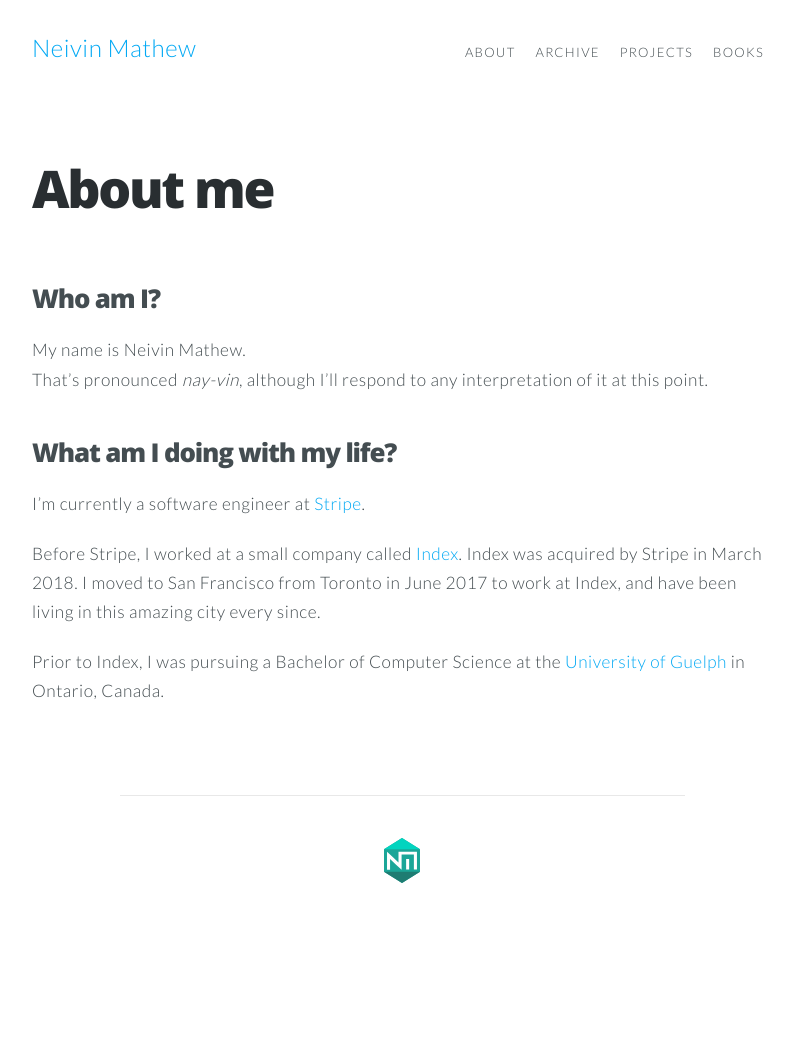
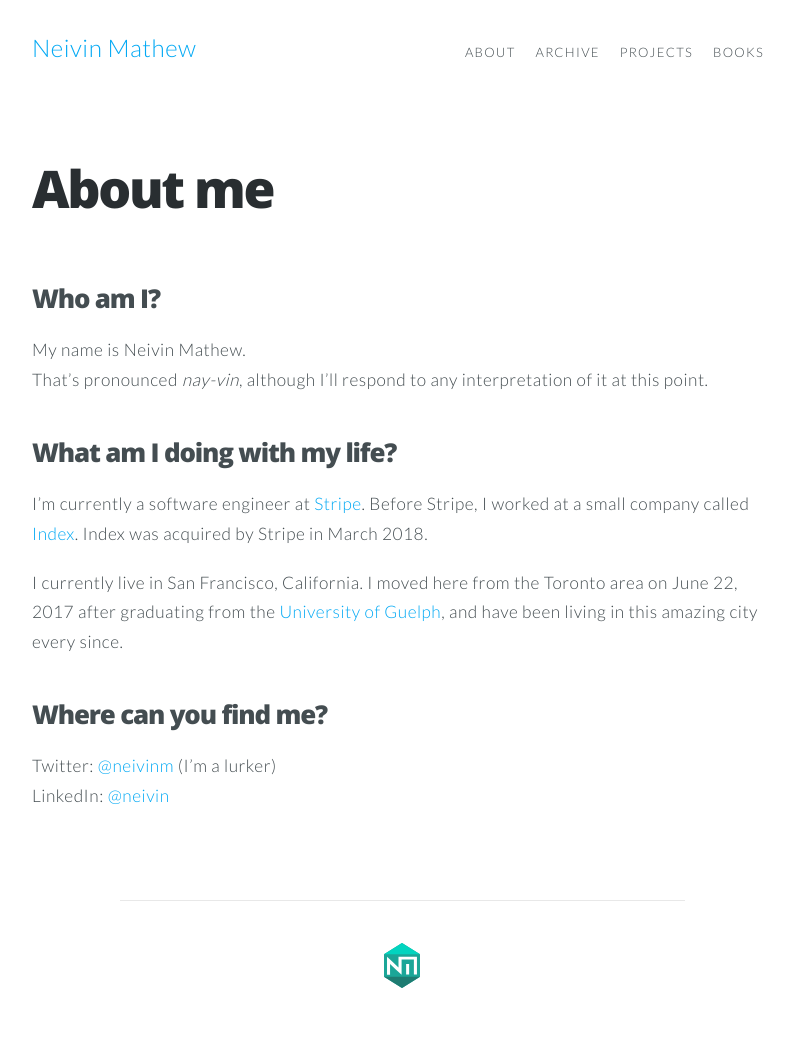
Before and after one commit to neivin/neivin.github.io, a Jekyll site: the page built from pages/about.md, in a window 1280 px wide. Shown: the whole page, without its empty margins (238-1032 px from the left). Built offline with Jekyll 4.4.1, drawn with Linux system fonts in a browser that asks for light colours; before the commit the page ends 945 px from its top, so only the background shows below that.

Commit message:
add plans and update about

```diff
--- a/pages/about.md
+++ b/pages/about.md
@@ -8,14 +8,16 @@ My name is Neivin Mathew.<br/>
 That's pronounced *nay-vin*, although I'll respond to any interpretation of it at this point.
 
 # What am I doing with my life?
-I'm currently a software engineer at [Stripe][0].
+I'm currently a software engineer at [Stripe][0]. Before Stripe, I worked at a small company called [Index][1]. Index was acquired by Stripe in March 2018.
 
-Before Stripe, I worked at a small company called [Index][1]. Index was acquired by Stripe in March 2018. I moved to San Francisco from Toronto in June 2017 to work at Index, and have been living in this amazing city every since.
+I currently live in San Francisco, California. I moved here from the Toronto area on June 22, 2017 after graduating from the [University of Guelph][2], and have been living in this amazing city every since.
 
-Prior to Index, I was pursuing a Bachelor of Computer Science at the [University of Guelph][2] in Ontario, Canada.
-
-
+# Where can you find me?
+Twitter: [@neivinm][3] (I'm a lurker) <br/>
+LinkedIn: [@neivin][4]
 
 [0]: https://www.stripe.com
 [1]: https://www.index.com
 [2]: https://www.uoguelph.ca
+[3]: https://www.twitter.com/neivinm
+[4]: https://www.linkedin.com/in/neivin
```
